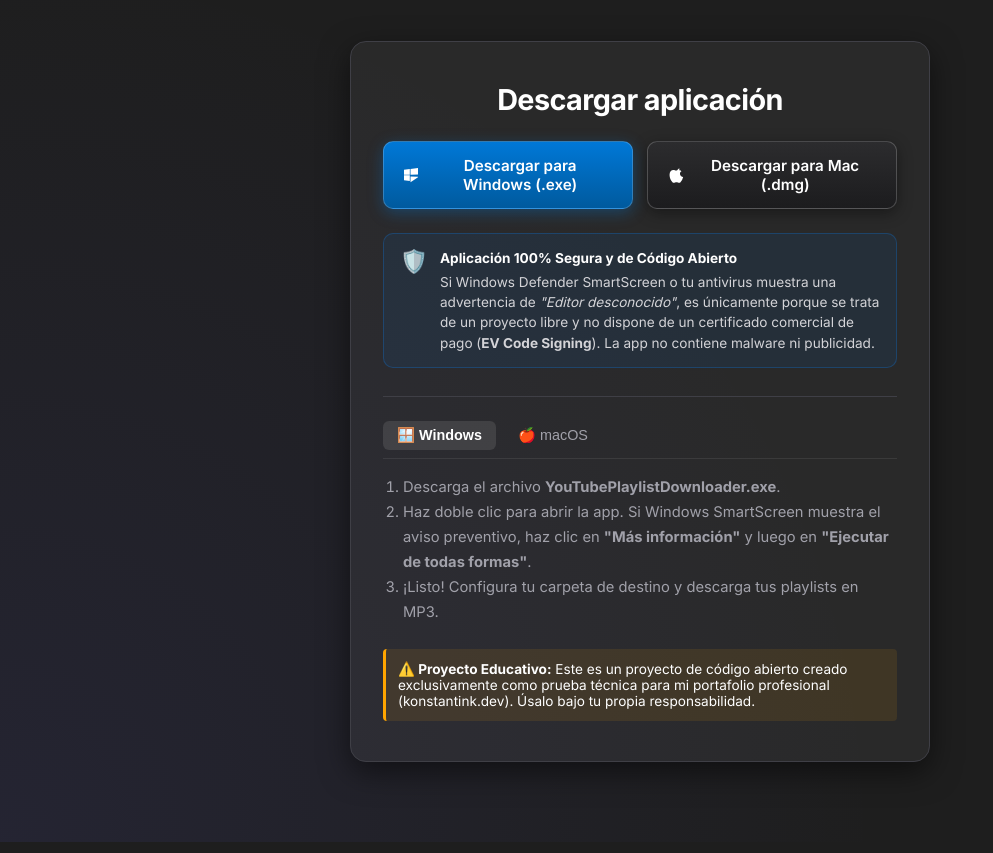
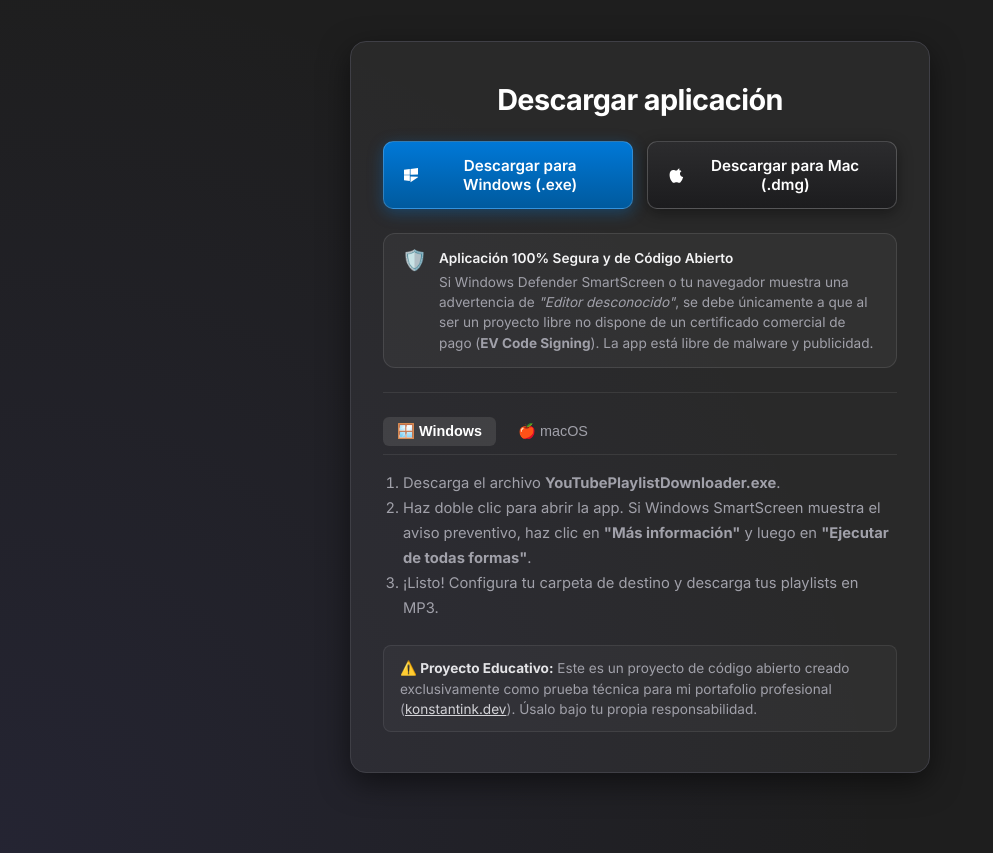
Before and after one commit to konstantinWDK/youtube-playlist-downloader, a Flask app: page / in a window 1280 px wide. Shown: the part 955-1808 px from the top of the page, without its empty margins (0-993 px from the left). Run offline with Flask 3, Linux system fonts and the light colour scheme.

Commit message:
style: redisenar avisos como tarjetas oscuras sutiles sin bordes chillones

```diff
--- a/templates/index.html
+++ b/templates/index.html
@@ -341,16 +341,16 @@
                 </div>
 
                 <!-- Banner de Seguridad / Certificado EV -->
-                <div class="security-banner" style="background: rgba(10, 132, 255, 0.08); border: 1px solid rgba(10, 132, 255, 0.25); border-radius: 10px; padding: 14px 16px; margin-bottom: 28px; text-align: left; display: flex; gap: 12px; align-items: flex-start;">
-                    <div style="font-size: 1.4rem; line-height: 1; flex-shrink: 0; margin-top: 2px;">🛡️</div>
-                    <div style="font-size: 0.85rem; color: #d4d4d8; line-height: 1.5;">
-                        <strong style="color: #fff; display: block; margin-bottom: 3px;">Aplicación 100% Segura y de Código Abierto</strong>
-                        Si Windows Defender SmartScreen o tu antivirus muestra una advertencia de <em>"Editor desconocido"</em>, es únicamente porque se trata de un proyecto libre y no dispone de un certificado comercial de pago (<strong>EV Code Signing</strong>). La app no contiene malware ni publicidad.
+                <div class="security-banner" style="background: rgba(255, 255, 255, 0.04); border: 1px solid rgba(255, 255, 255, 0.1); border-radius: 12px; padding: 14px 18px; margin-bottom: 24px; text-align: left; display: flex; gap: 12px; align-items: flex-start;">
+                    <div style="font-size: 1.25rem; line-height: 1; flex-shrink: 0; margin-top: 2px;">🛡️</div>
+                    <div style="font-size: 0.85rem; color: #a1a1aa; line-height: 1.5;">
+                        <strong style="color: #f4f4f5; display: block; margin-bottom: 3px; font-weight: 600;">Aplicación 100% Segura y de Código Abierto</strong>
+                        Si Windows Defender SmartScreen o tu navegador muestra una advertencia de <em>"Editor desconocido"</em>, se debe únicamente a que al ser un proyecto libre no dispone de un certificado comercial de pago (<strong>EV Code Signing</strong>). La app está libre de malware y publicidad.
                     </div>
                 </div>
 
                 <!-- Instructions Tabs -->
-                <div style="border-top: 1px solid var(--border); padding-top: 24px; text-align: left;">
+                <div style="border-top: 1px solid rgba(255, 255, 255, 0.08); padding-top: 24px; text-align: left;">
                     <div style="display: flex; gap: 8px; margin-bottom: 16px; border-bottom: 1px solid rgba(255,255,255,0.08); padding-bottom: 8px;">
                         <button id="tab-btn-win" class="tab-btn active" onclick="switchTab('win')" style="background: rgba(255,255,255,0.1); border: none; color: #fff; font-weight: 600; font-size: 0.9rem; cursor: pointer; padding: 6px 14px; border-radius: 6px; transition: all 0.2s;">
                             🪟 Windows
@@ -376,8 +376,8 @@
                         </ol>
                     </div>
 
-                    <div style="background: rgba(255, 165, 0, 0.1); border-left: 3px solid orange; padding: 12px; font-size: 0.85rem; border-radius: 4px; color: var(--fg);">
-                        <strong>⚠️ Proyecto Educativo:</strong> Este es un proyecto de código abierto creado exclusivamente como prueba técnica para mi portafolio profesional (konstantink.dev). Úsalo bajo tu propia responsabilidad.
+                    <div style="background: rgba(255, 255, 255, 0.03); border: 1px solid rgba(255, 255, 255, 0.08); padding: 12px 16px; font-size: 0.85rem; border-radius: 8px; color: #a1a1aa; line-height: 1.5;">
+                        <strong style="color: #e4e4e7;">⚠️ Proyecto Educativo:</strong> Este es un proyecto de código abierto creado exclusivamente como prueba técnica para mi portafolio profesional (<a href="https://konstantink.dev" target="_blank" style="color: #d4d4d8; text-decoration: underline;">konstantink.dev</a>). Úsalo bajo tu propia responsabilidad.
                     </div>
                 </div>
             </div>
```
